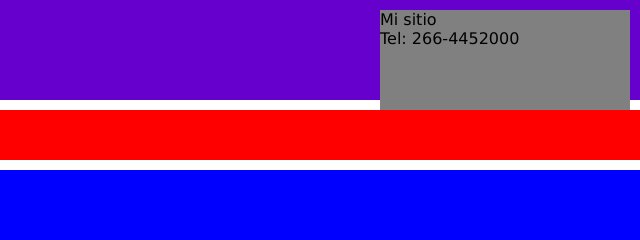
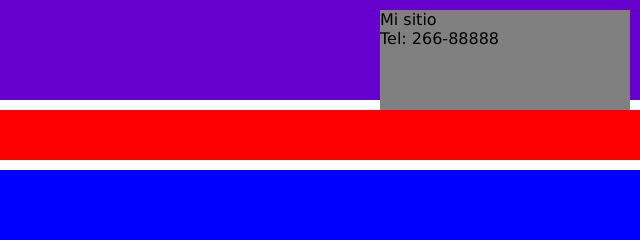
Before and after one commit to mluzzaulp/sitioWeb, a plain HTML site: page index.html in a window 1280 px wide. Shown: the top 240 px of the page, 640-1280 px from the left. Drawn offline with Linux system fonts and the light colour scheme.

Commit message:
cambio del teléfono

```diff
--- a/index.html
+++ b/index.html
@@ -12,7 +12,7 @@
 			</div>
 			<div class="c2">
 				<div>
-					Mi sitio<br/>Tel: 266-4452000
+					Mi sitio<br/>Tel: 266-88888
 				</div>
 			</div>
 		</div>
```
